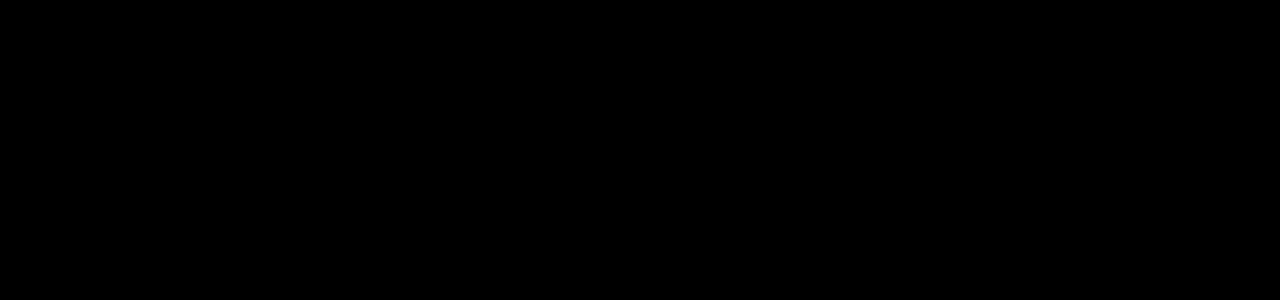
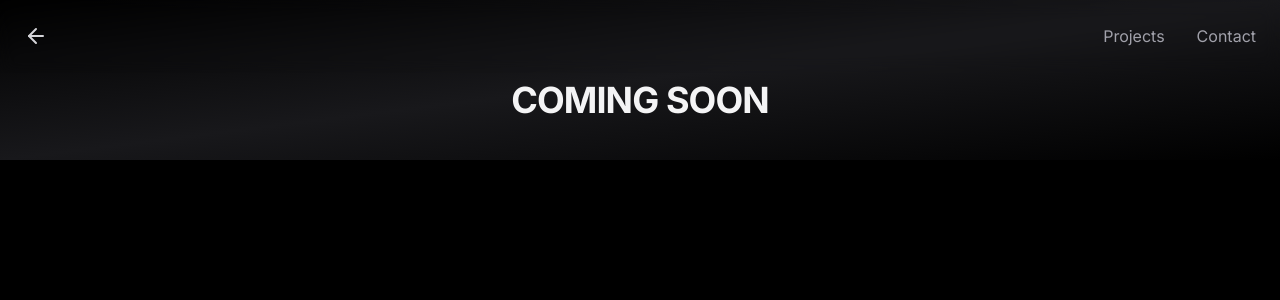
Before and after one commit to Luna-MN/nextjs-portfolio-website, a Next.js app: page /Three in a window 1280 px wide. Before the commit this address had no page. Shown: the top 300 px of the page. Built offline with nearby package versions, Linux system fonts and the light colour scheme; what tailwindcss-debug-screens would draw is missing.

Commit message:
three start

```diff
--- /dev/null
+++ b/app/Three/page.tsx
@@ -0,0 +1,19 @@
+import React from 'react';
+import { Navigation } from '../components/nav';
+import { Card } from '../components/card';
+import Link from 'next/link';
+
+export default async function ThreePage() {
+    return (
+        <div className=" bg-gradient-to-tl from-zinc-900/0 via-zinc-900 to-zinc-900/0">
+            <Navigation />
+            <div className="w-full mx-auto lg:mx-0 pb-10">
+                <h2 className="text-3xl font-bold tracking-tight text-zinc-100 sm:text-4xl pt-20">
+                    <div className="flex justify-center items-center">
+                        COMING SOON
+                    </div>
+                </h2>
+            </div>
+        </div>
+    );
+}
--- a/app/page.tsx
+++ b/app/page.tsx
@@ -3,6 +3,7 @@
 import Particles from './components/particles';
 const navigation = [
     { name: 'Projects', href: '/projects' },
+    { name: 'Three', href: '/Three' },
     { name: 'Contact', href: '/contact' },
 ];
 
--- a/package.json
+++ b/package.json
@@ -26,6 +26,7 @@
     "rehype-pretty-code": "^0.10.1",
     "rehype-slug": "^6.0.0",
     "remark-gfm": "3.0.1",
+    "three": "^0.167.1",
     "typescript": "^5.2.2"
   },
   "devDependencies": {
```
Also changed, not shown: 1 other file (tests, documents, lock files or other folders).
